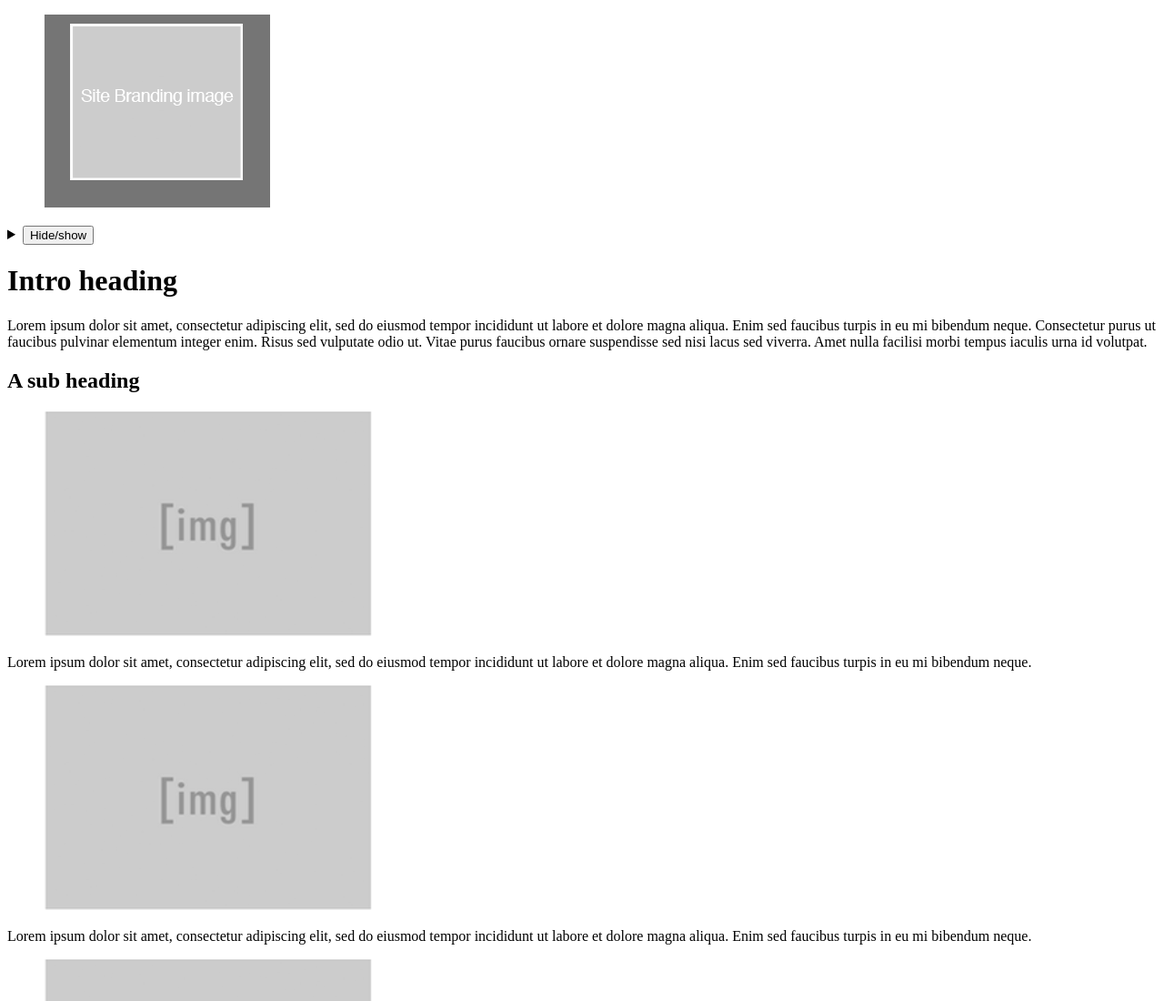
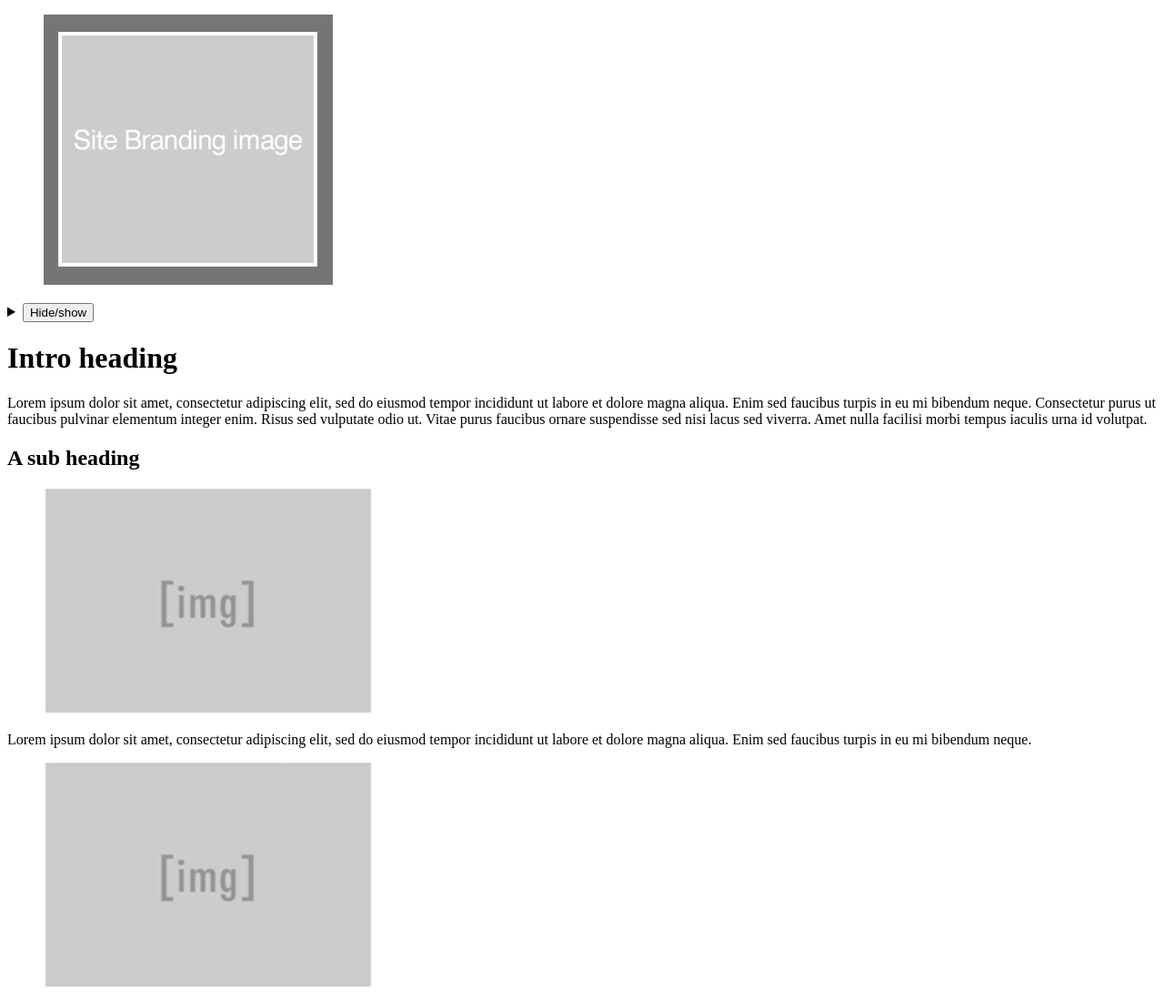
Before and after one commit to aliceals/wireframe, a plain HTML site: page index.html in a window 1280 px wide. Shown: the top 1100 px of the page at 91% size. Drawn offline with Linux system fonts and the light colour scheme.

Commit message:
added image

```diff
--- a/index.html
+++ b/index.html
@@ -14,7 +14,7 @@
 
 <body>
     <figure>
-        <img src="images/branding.png" alt="Site Branding image">
+        <img src="images/sitebranding.png" alt="Site Branding image">
     </figure>
     <details>
         <summary>
```
Also changed, not shown: images/branding.png (deleted), images/sitebranding.png (added).
